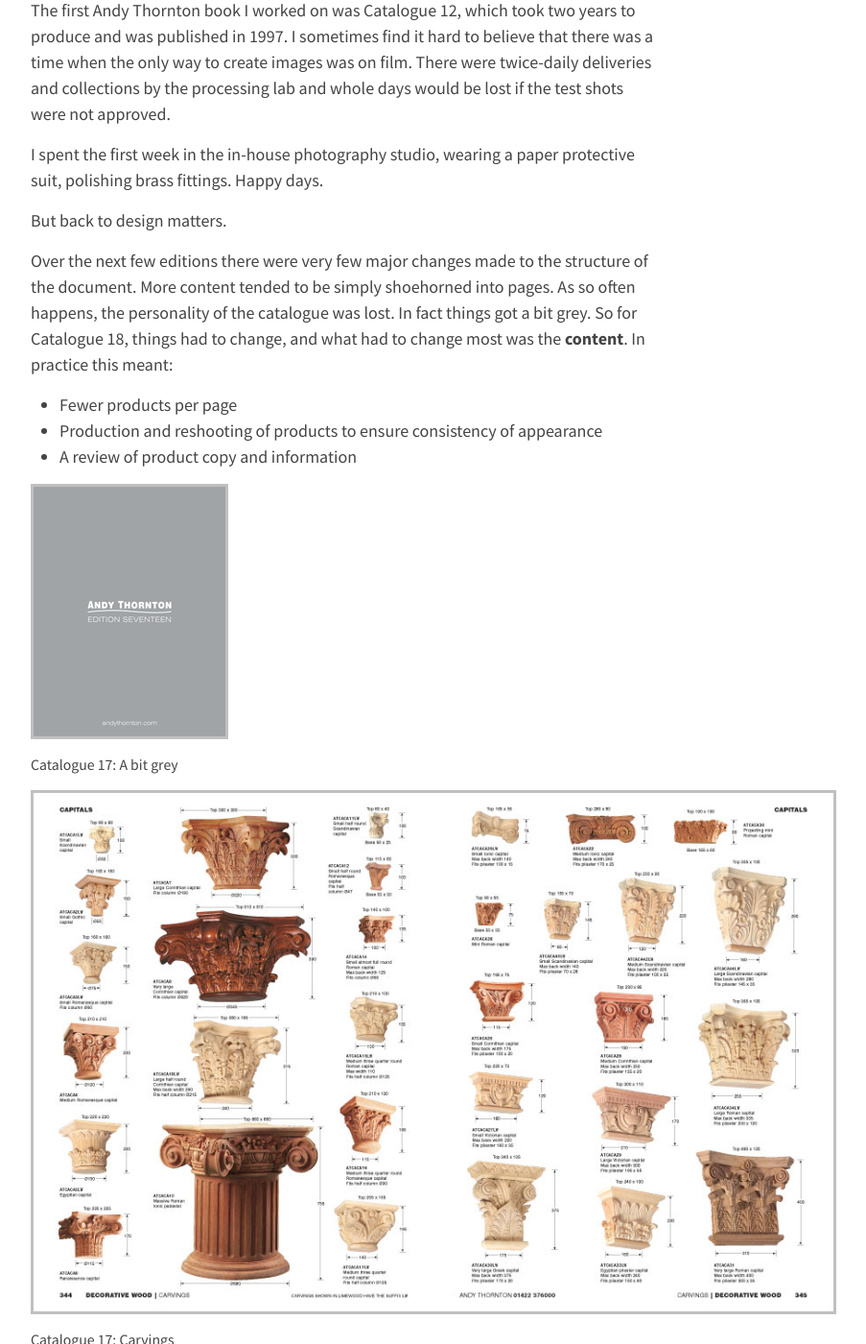
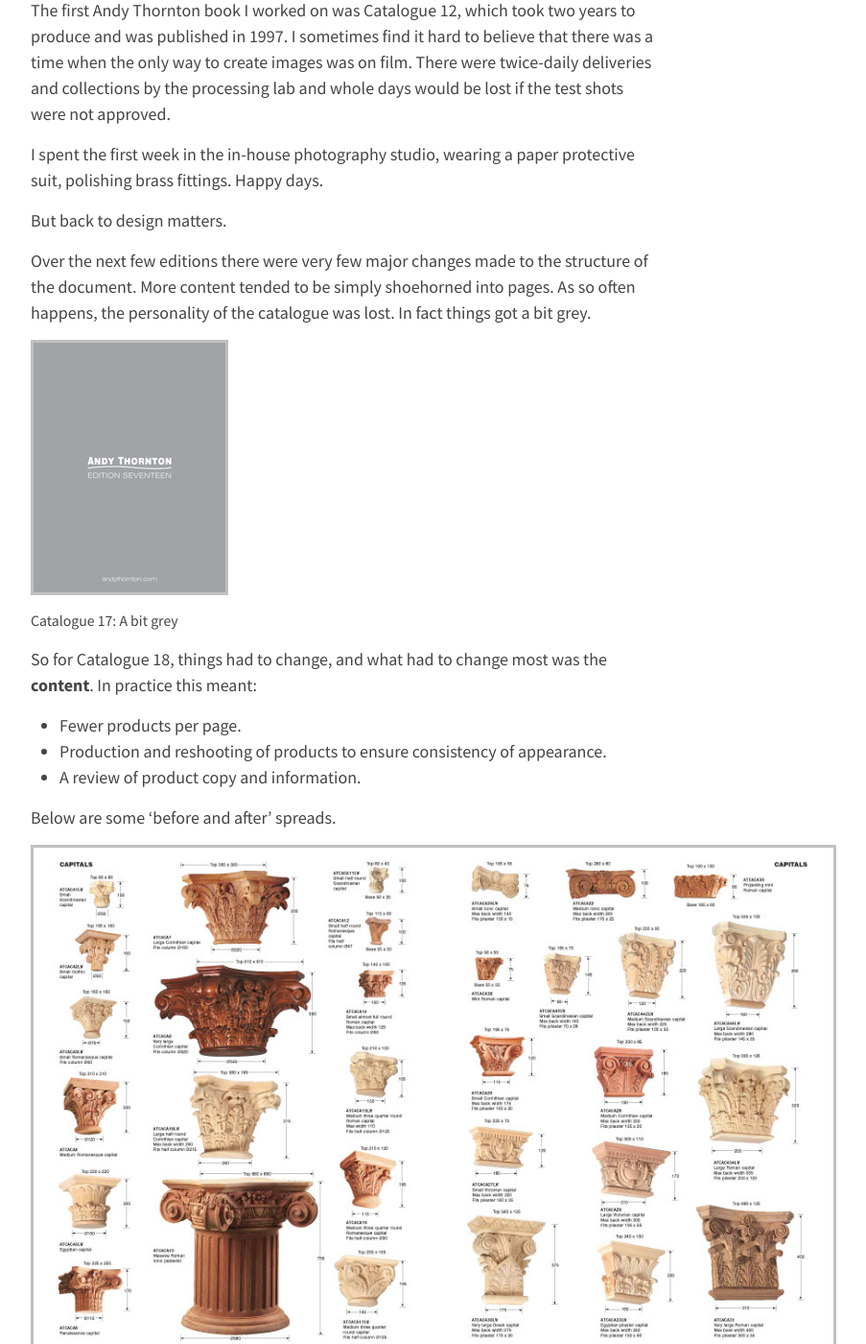
Before and after one commit to vimallen/allend, a Jekyll site: the page built from catalogue-eighteen/index.md, in a window 1280 px wide and 1400 px high, scrolled down 745 px. Shown: the whole window at 96% size, without its empty margins (188-1091 px from the left). Built offline with Jekyll 4.4.1, drawn with Linux system fonts in a browser that asks for light colours; some of the changed text lies outside the part shown.

Commit message:
CAT18 OK for now

```diff
--- a/catalogue-eighteen/index.md
+++ b/catalogue-eighteen/index.md
@@ -14,13 +14,17 @@
 
 But back to design matters.
 
-Over the next few editions there were very few major changes made to the structure of the document. More content tended to be simply shoehorned into pages. As so often happens, the personality of the catalogue was lost. In fact things got a bit grey. So for Catalogue 18, things had to change, and what had to change most was the **content**. In practice this meant:
-
--	Fewer products per page
--	Production and reshooting of products to ensure consistency of appearance
--	A review of product copy and information
+Over the next few editions there were very few major changes made to the structure of the document. More content tended to be simply shoehorned into pages. As so often happens, the personality of the catalogue was lost. In fact things got a bit grey.
 
 <figure><img src="../images/cover-cat17.png" alt="catalogue 17 cover"><figcaption>Catalogue 17: A bit grey</figcaption></figure>
+So for Catalogue 18, things had to change, and what had to change most was the **content**. In practice this meant:
+
+-	Fewer products per page.
+-	Production and reshooting of products to ensure consistency of appearance.
+-	A review of product copy and information.
+
+Below are some 'before and after' spreads.
+
 
 <figure><img src="../images/ATCAT17-344-345.jpg" alt="catalogue 17 spread carvings"><figcaption>Catalogue 17: Carvings</figcaption></figure>
 
@@ -33,3 +37,8 @@
 <figure><img src="../images/ATCAT17-332-333.jpg" alt="catalogue 17 spread metal castings"><figcaption>Catalogue 17: Metal castings</figcaption></figure>
 
 <figure><img src="../images/CAT18-390-391.jpg" alt="catalogue 18 spread metal castings"><figcaption>Catalogue 18: Metal castings</figcaption></figure>
+
+
+Pressure of time meant that internal pages had to remain fairly sparse in terms of decorative and branding elements. It was possible though to give the cover a richer feel, taking the lead from the website design. This is a trend I would like to continue for Catalogue 19, whenever that arrives.
+
+<figure><img src="../images/cover-cat18-large.jpg" alt="catalogue 18 cover"><figcaption>Catalogue 18</figcaption></figure>
```
Also changed, not shown: images/cover-cat18-large.jpg (added).
